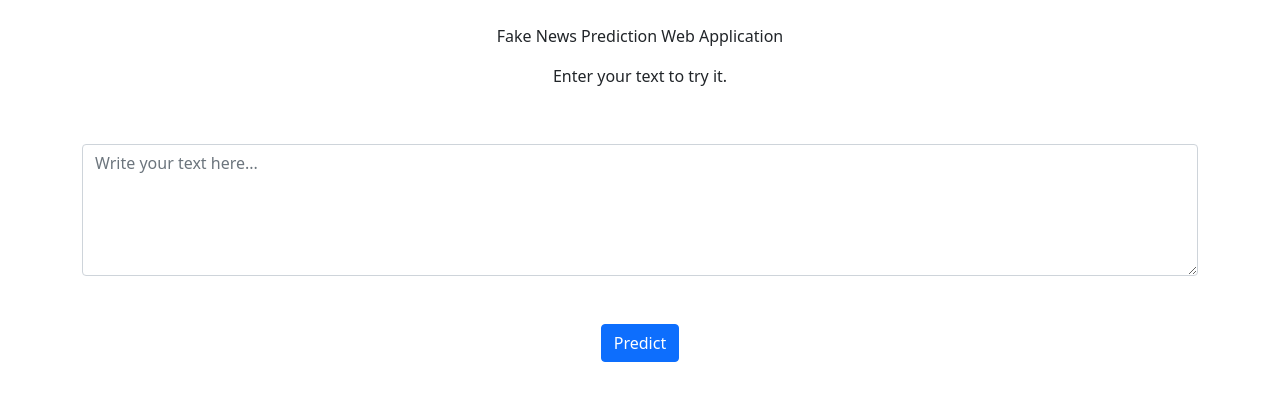
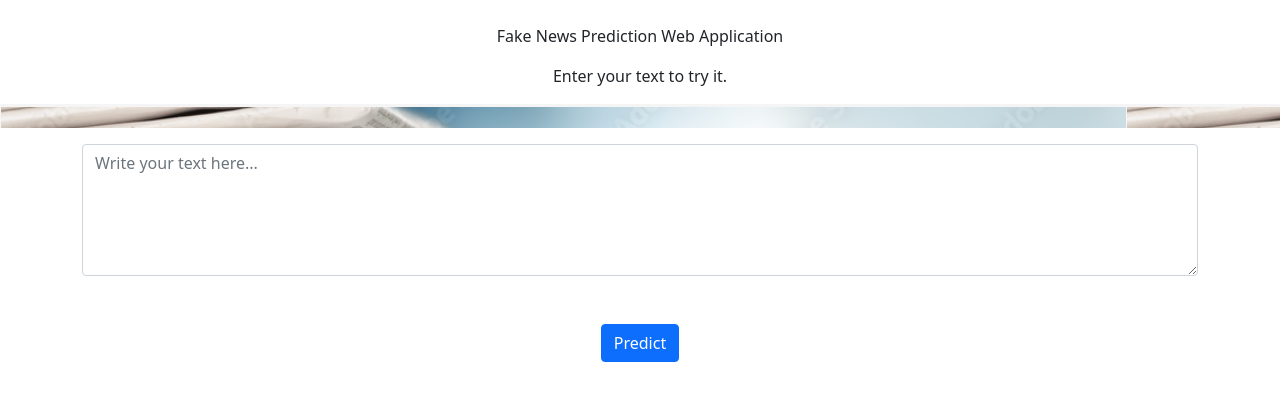
Before and after one commit to ramyasrikanth/FAKE-NEWS-DETECTOR, a Flask app: page / in a window 1280 px wide. Shown: the part 56-457 px from the top of the page. Run offline with Flask 2, Linux system fonts and the light colour scheme; parts of the project's set-up code (start-up, migrations or seed data) failed here and were passed over; some libraries are stand-ins or nearby versions.

Commit message:
Update index.html

```diff
--- a/templates/index.html
+++ b/templates/index.html
@@ -34,6 +34,7 @@
 	<br>
 	<p style=text-align:center> Fake News Prediction Web Application </p>
 	<p style=text-align:center>Enter your text to try it.</p>
+	<p style="background-image: url('news.png');">
 	<br>
 	<div class='container'>
 		<form action="/" method="POST">
```
